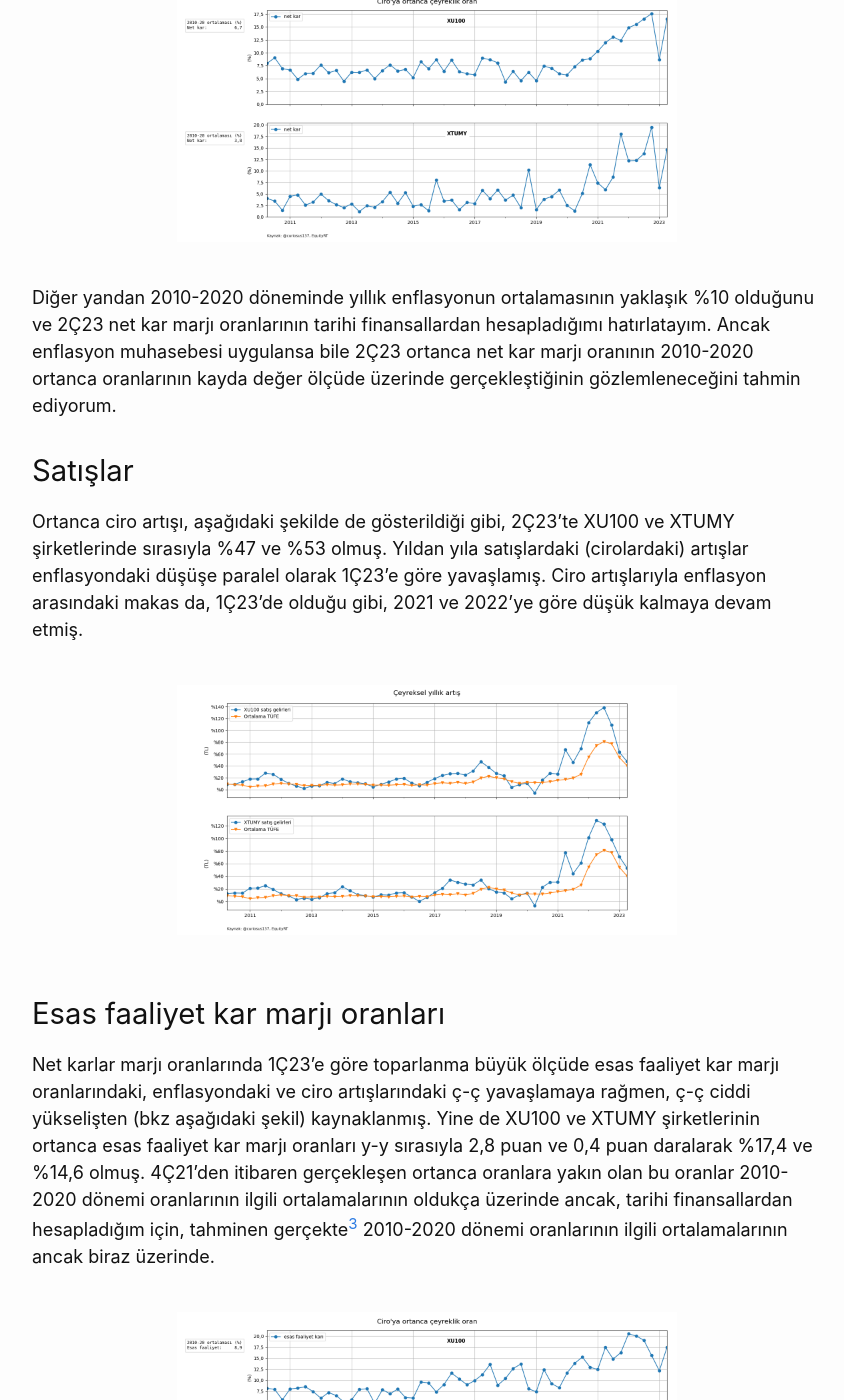
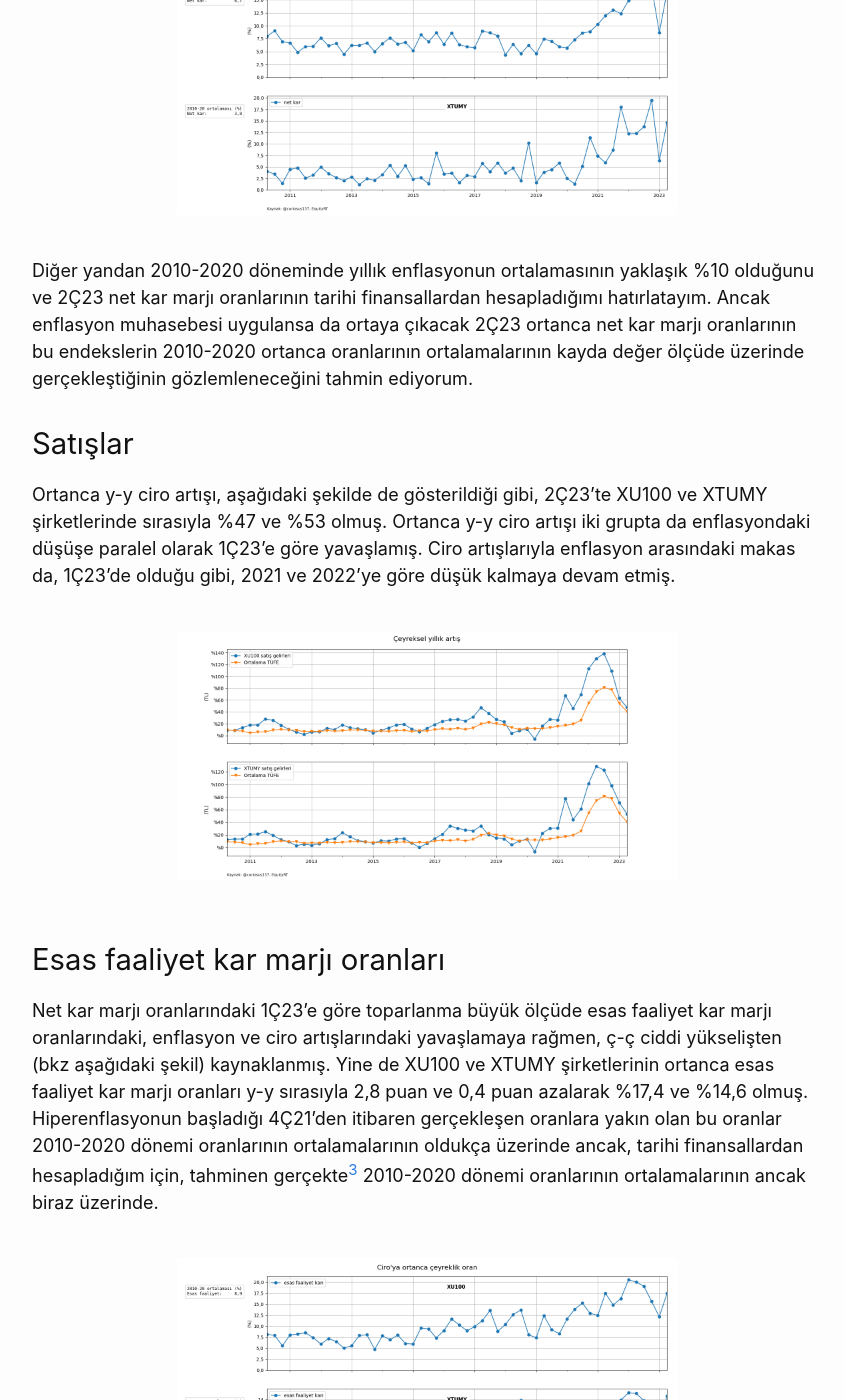
Before and after one commit to apaksoy/apaksoy.github.io, a Jekyll site: the page built from _posts/2023-08-27-XU100-XTUMY-20232C.md, in a window 1280 px wide and 1400 px high, scrolled down 960 px. Shown: the whole window, without its empty margins (213-1057 px from the left). Built offline with Jekyll 4.4.1, drawn with Linux system fonts in a browser that asks for light colours; some of the changed text lies outside the part shown.

Commit message:
Fixed grammar, improved wording.

```diff
--- a/_posts/2023-08-27-XU100-XTUMY-20232C.md
+++ b/_posts/2023-08-27-XU100-XTUMY-20232C.md
@@ -4,35 +4,35 @@
 related_image: /assets/2023-08-27-XU100-XTUMY-20232C/Change-np-XU100-XTUMY.png
 categories: hisse
 ---
-Yıldan yıla (y-y) enflasyon 2Ç23'te %40'ken[^TUFE], BIST 100 (XU100) ve BIST TÜM-100 (XTUMY) endeksindeki şirketlerin 2Ç23 tarihi (nominal) net karları, aşağıdaki şekilde de görüldüğü gibi, y-y sırasıyla %58 ve %82 artmış.[^TOPLUKAR] Bu durum karlarda önceki çeyreğe göre de (1Ç23'e) kayda değer bir toparlanmaya işaret ediyor. Bu endekslerdeki şirketlerin önceki çeyrek toplulaştırılmış sonuçlarına dair analizimi "[XU100 ve XTUMY şirketlerinin toplulaştırılmış 1Ç23 sonuçları](/hisse/2023/05/18/XU100-XTUMY-20231C.html
+Yıldan yıla (y-y) enflasyon 2Ç23'te %40'ken,[^TUFE] BIST 100 (XU100) ve BIST TÜM-100 (XTUMY) endeksindeki şirketlerin 2Ç23 tarihi (nominal) net karları, aşağıdaki şekilde de görüldüğü gibi, y-y sırasıyla %58 ve %82 artmış.[^TOPLUKAR] Bu durum karlarda önceki çeyreğe göre de (1Ç23'e) kayda değer bir toparlanmaya işaret ediyor. Bu endekslerdeki şirketlerin önceki çeyrek toplulaştırılmış sonuçlarına dair analizimi "[XU100 ve XTUMY şirketlerinin toplulaştırılmış 1Ç23 sonuçları](/hisse/2023/05/18/XU100-XTUMY-20231C.html
 )" başlıklı yazımdan okuyabilirsiniz.
 
 <br/>
 [![XU100 VE XTUMY şirketlerinin çeyreksel karlarının yıldan yıla artışlarının çizgeleri.](/assets/2023-08-27-XU100-XTUMY-20232C/Change-np-XU100-XTUMY.png){:width="500px"}](/assets/2023-08-27-XU100-XTUMY-20232C/Change-np-XU100-XTUMY.png)
 <br/>
 
-XU100 ve XTUMY şirketlerinin çeyreksel ortanca net kar marjı oranları, aşağıdaki şekilde de görüldüğü gibi, y-y sırasıyla 1,4 ve 1,3 puanlık artışla %16,5 ve %14,6 olmuş. Bu oranlar Türkiye'de hiperenflasyonun başladığı 4Ç21'den bu yana gerçekleşen ortanca çeyreksel net kar marjı oranlarına yakın seviyelerde ve ilgili 2010-2020 dönemi ortalamalarının epey üzerinde.
+XU100 ve XTUMY şirketlerinin çeyreksel ortanca net kar marjı oranları, aşağıdaki şekilde de görüldüğü gibi, y-y sırasıyla 1,4 ve 1,3 puanlık artışla %16,5 ve %14,6 olmuş. Bu oranlar Türkiye'de hiperenflasyonun başladığı 4Ç21'den bu yana gerçekleşen ortanca çeyreksel net kar marjı oranlarına yakın ve 2010-2020 dönemi ilgili ortalamalarının epey üzerinde.
 
 <br/>
 [![XU100 VE XTUMY şirketlerinin ortanca çeyreksel net kar marjlarının çizgeleri.](/assets/2023-08-27-XU100-XTUMY-20232C/Ratios-np-XU100-XTUMY-quarterly.png){:width="500px"}](/assets/2023-08-27-XU100-XTUMY-20232C/Ratios-np-XU100-XTUMY-quarterly.png)
 <br/>
 
-Diğer yandan 2010-2020 döneminde yıllık enflasyonun ortalamasının yaklaşık %10 olduğunu ve 2Ç23 net kar marjı oranlarının tarihi finansallardan hesapladığımı hatırlatayım. Ancak enflasyon muhasebesi uygulansa bile 2Ç23 ortanca net kar marjı oranının 2010-2020 ortanca oranlarının kayda değer ölçüde üzerinde gerçekleştiğinin gözlemleneceğini tahmin ediyorum.
+Diğer yandan 2010-2020 döneminde yıllık enflasyonun ortalamasının yaklaşık %10 olduğunu ve 2Ç23 net kar marjı oranlarının tarihi finansallardan hesapladığımı hatırlatayım. Ancak enflasyon muhasebesi uygulansa da ortaya çıkacak 2Ç23 ortanca net kar marjı oranlarının bu endekslerin 2010-2020 ortanca oranlarının ortalamalarının kayda değer ölçüde üzerinde gerçekleştiğinin gözlemleneceğini tahmin ediyorum.
 
 ### Satışlar
-Ortanca ciro artışı, aşağıdaki şekilde de gösterildiği gibi, 2Ç23'te XU100 ve XTUMY şirketlerinde sırasıyla %47 ve %53 olmuş. Yıldan yıla satışlardaki (cirolardaki) artışlar enflasyondaki düşüşe paralel olarak 1Ç23'e göre yavaşlamış. Ciro artışlarıyla enflasyon arasındaki makas da, 1Ç23'de olduğu gibi, 2021 ve 2022'ye göre düşük kalmaya devam etmiş.
+Ortanca y-y ciro artışı, aşağıdaki şekilde de gösterildiği gibi, 2Ç23'te XU100 ve XTUMY şirketlerinde sırasıyla %47 ve %53 olmuş. Ortanca y-y ciro artışı iki grupta da enflasyondaki düşüşe paralel olarak 1Ç23'e göre yavaşlamış. Ciro artışlarıyla enflasyon arasındaki makas da, 1Ç23'de olduğu gibi, 2021 ve 2022'ye göre düşük kalmaya devam etmiş.
 
 <br/>
 [![XU100 ve XTUMY şirketlerinin çeyreksel satış gelirlerinin ortanca yıldan yıla artışlarının çizgeleri.](/assets/2023-08-27-XU100-XTUMY-20232C/Change-sales-XU100-XTUMY.png){:width="500px"}](/assets/2023-08-27-XU100-XTUMY-20232C/Change-sales-XU100-XTUMY.png)
 <br/>
 ### Esas faaliyet kar marjı oranları
-Net karlar marjı oranlarında 1Ç23'e göre toparlanma büyük ölçüde esas faaliyet kar marjı oranlarındaki, enflasyondaki ve ciro artışlarındaki ç-ç yavaşlamaya rağmen, ç-ç ciddi yükselişten (bkz aşağıdaki şekil) kaynaklanmış. Yine de XU100 ve XTUMY şirketlerinin ortanca esas faaliyet kar marjı oranları y-y sırasıyla 2,8 puan ve 0,4 puan daralarak %17,4 ve %14,6 olmuş. 4Ç21'den itibaren gerçekleşen ortanca oranlara yakın olan bu oranlar 2010-2020 dönemi oranlarının ilgili ortalamalarının oldukça üzerinde ancak, tarihi finansallardan hesapladığım için, tahminen gerçekte[^GERCEK] 2010-2020 dönemi oranlarının ilgili ortalamalarının ancak biraz üzerinde.
+Net kar marjı oranlarındaki 1Ç23'e göre toparlanma büyük ölçüde esas faaliyet kar marjı oranlarındaki, enflasyon ve ciro artışlarındaki yavaşlamaya rağmen, ç-ç ciddi yükselişten (bkz aşağıdaki şekil) kaynaklanmış. Yine de XU100 ve XTUMY şirketlerinin ortanca esas faaliyet kar marjı oranları y-y sırasıyla 2,8 puan ve 0,4 puan azalarak %17,4 ve %14,6 olmuş. Hiperenflasyonun başladığı 4Ç21'den itibaren gerçekleşen oranlara yakın olan bu oranlar 2010-2020 dönemi oranlarının ortalamalarının oldukça üzerinde ancak, tarihi finansallardan hesapladığım için, tahminen gerçekte[^GERCEK] 2010-2020 dönemi oranlarının ortalamalarının ancak biraz üzerinde.
 
 <br/>
 [![XU100 VE XTUMY şirketlerinin ortanca çeyreksel esas faaliyet kar marjı oranları çizgeleri.](/assets/2023-08-27-XU100-XTUMY-20232C/Ratios-op-XU100-XTUMY-quarterly.png){:width="500px"}](/assets/2023-08-27-XU100-XTUMY-20232C/Ratios-op-XU100-XTUMY-quarterly.png)
 <br/>
 
-2Ç23'te hem y-y ciro artışlarının hem de, aşağıdaki çizgede gösterildiği gibi, birden çok enflasyon göstergesinin y-y ve ç-ç yavaşlamasına rağmen faaliyet kar marjı oranlarında gerçekleşen bu toparlanma şirketlerin hammadde maliyetlerindeki değişimleri bir ölçüde temsil eden Yİ-ÜFE'deki artışların TÜFE'deki artışların bile gerisinde kalmış olmasıyla belki kısmen açıklanabilir.
+2Ç23'te hem y-y ciro artışları hem de, aşağıdaki çizgede gösterildiği gibi, birden çok enflasyon göstergesi y-y ve ç-ç yavaşlamış. Faaliyet kar marjı oranlarında 2Ç23'te bu yavaşlamalara rağmen gerçekleşen toparlanma şirketlerin hammadde maliyetlerindeki değişimlerin bir ölçüde göstergesi olan Yİ-ÜFE'deki sene başından beri artışların TÜFE'deki artışların bile gerisinde kalmış olmasıyla belki kısmen açıklanabilir.
 <br/><br/>
 <div style="display: flex; justify-content: center;">
   <a href="/assets/2023-08-27-XU100-XTUMY-20232C/Inflation yoy quarterly average.png">
```
Also changed, not shown: other parts of _posts/2023-08-27-XU100-XTUMY-20232C.md (+1 -1 lines).
